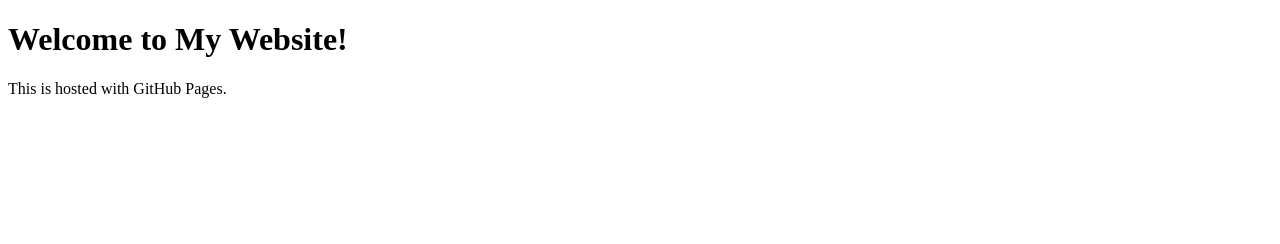
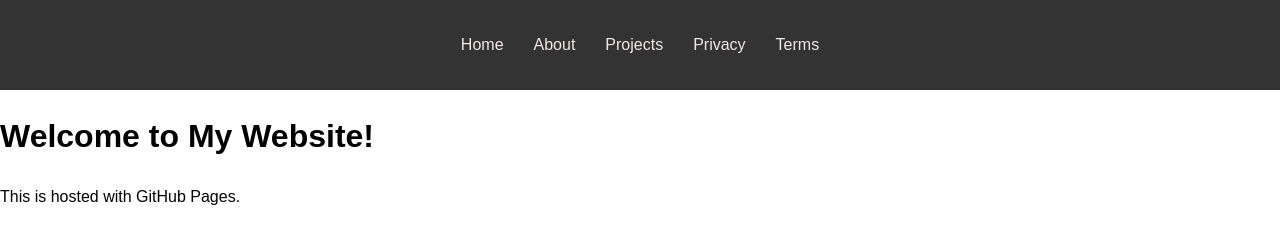
Before and after one commit to NowMindful/Site, a plain HTML site: page projects/index.html in a window 1280 px wide. Drawn offline with Linux system fonts and the light colour scheme.

Commit message:
Changes to be committed: 	new file:   README.md 	modified:   about/index.html 	modified:   assets/css/styles.css 	modified:   index.html 	modified:   privacy/index.html 	modified:   projects/index.html 	modified:   terms/index.html

```diff
--- a/assets/css/styles.css
+++ b/assets/css/styles.css
@@ -24,8 +24,12 @@ body {
   }
 
   nav ul li a {
-    color: #fff;
     text-decoration: none;
+    color: #f1e8e8;
+  }
+
+  nav ul li a:hover {
+    color: #007BFF;
   }
 
   main {
--- a/projects/index.html
+++ b/projects/index.html
@@ -1,9 +1,25 @@
 <!DOCTYPE html>
 <html>
 <head>
-  <title>My GitHub Page</title>
+  <head>
+    <meta charset="UTF-8">
+    <meta name="viewport" content="width=device-width, initial-scale=1.0">
+    <title>Now Mindful | PROJECTS</title>
+    <link rel="stylesheet" href="../assets/css/styles.css">
+  </head>
 </head>
 <body>
+  <header>
+    <nav>
+      <ul>
+        <li><a href="/">Home</a></li>
+        <li><a href="/about/">About</a></li>
+        <li><a href="/projects/">Projects</a></li>
+        <li><a href="/privacy/">Privacy</a></li>
+        <li><a href="/terms/">Terms</a></li>
+      </ul>
+    </nav>
+  </header>
   <h1>Welcome to My Website!</h1>
   <p>This is hosted with GitHub Pages.</p>
 </body>
```
Also changed, not shown: about/index.html (+17 -1 lines), index.html (+1 -1 lines), privacy/index.html (+15 -1 lines), terms/index.html (+17 -1 lines), 1 other file.
